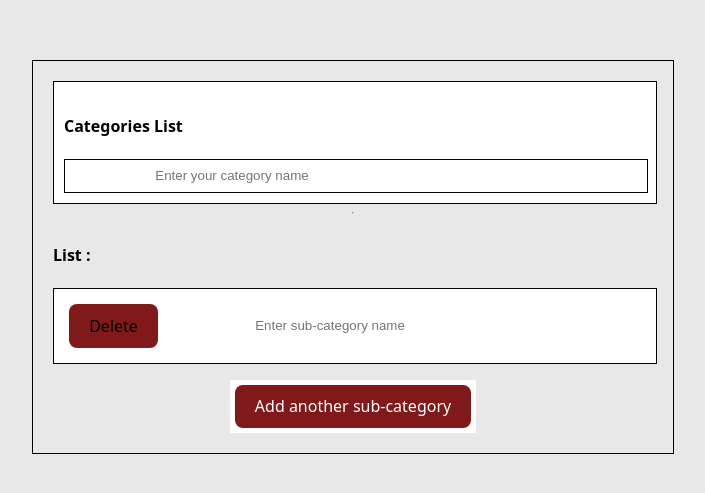
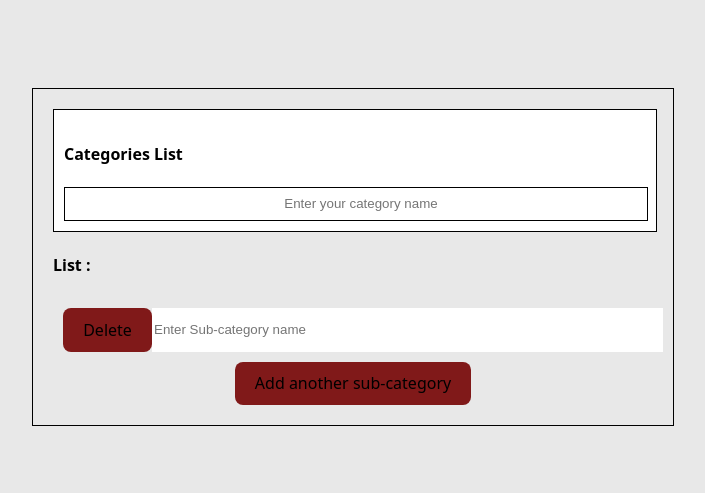
Before and after one commit to Jaysmart98/React-DG, a React (Vite) app: page / in a window 1280 px wide. Shown: the part 143-636 px from the top of the page, without its empty margins (287-992 px from the left). Built offline with nearby package versions, Linux system fonts and the light colour scheme.

Commit message:
Add SubCategory button added DeleteSubCategory added UseState included

```diff
--- a/index.html
+++ b/index.html
@@ -4,13 +4,13 @@
     <meta charset="UTF-8" />
     <link rel="icon" type="image/svg+xml" href="/vite.svg" />
     <meta name="viewport" content="width=device-width, initial-scale=1.0" />
-    <!-- <link href="https://cdn.jsdelivr.net/npm/bootstrap@5.3.7/dist/css/bootstrap.min.css" rel="stylesheet" integrity="sha384-LN+7fdVzj6u52u30Kp6M/trliBMCMKTyK833zpbD+pXdCLuTusPj697FH4R/5mcr" crossorigin="anonymous"> -->
     <title>Vite + React</title>
-  </head>
-  <body>
+    <!-- <link href="https://cdn.jsdelivr.net/npm/bootstrap@5.3.8/dist/css/bootstrap.min.css" rel="stylesheet" integrity="sha384-sRIl4kxILFvY47J16cr9ZwB07vP4J8+LH7qKQnuqkuIAvNWLzeN8tE5YBujZqJLB" crossorigin="anonymous">
+    <script src="https://cdn.jsdelivr.net/npm/bootstrap@5.3.8/dist/js/bootstrap.bundle.min.js" integrity="sha384-FKyoEForCGlyvwx9Hj09JcYn3nv7wiPVlz7YYwJrWVcXK/BmnVDxM+D2scQbITxI" crossorigin="anonymous"></script> -->
+    </head>
+    <body>
     <div id="root"></div>
     <script type="module" src="/src/main.jsx"></script>
-    <!-- <script src="https://cdn.jsdelivr.net/npm/bootstrap@5.3.7/dist/js/bootstrap.bundle.min.js" integrity="sha384-ndDqU0Gzau9qJ1lfW4pNLlhNTkCfHzAVBReH9diLvGRem5+R9g2FzA8ZGN954O5Q" crossorigin="anonymous"></script> -->
   </body>
 
 </html>
--- a/package.json
+++ b/package.json
@@ -10,7 +10,7 @@
     "preview": "vite preview"
   },
   "dependencies": {
-    "bootstrap": "^5.3.7",
+    "bootstrap": "^5.3.8",
     "react": "^19.0.0",
     "react-dom": "^19.0.0"
   },
--- a/src/components/secondaryComponents/Categories/Categories.css
+++ b/src/components/secondaryComponents/Categories/Categories.css
@@ -25,9 +25,33 @@ body{
 .input-container{
   border: 1px solid black;
   width: 100%;
+  display: flex;
+  justify-content: center;
+  align-items: center;
+}
+
+.Input-container2{
+  align-items: center;
+}
+
+#sub-container{
+ display: flex;
+  justify-content: center;
+  width: 100%;
+  justify-content: space-between;
+  padding: 10px;
+}
+
+#subInput{
+  background-color: #ffff;
+  width: 85%;
 }
 
 Input{
+  border: none;
+}
+
+input{
   border: none;
 }
 
--- a/src/components/secondaryComponents/Categories/Categories.jsx
+++ b/src/components/secondaryComponents/Categories/Categories.jsx
@@ -5,63 +5,62 @@ import Input from '../../primaryComponents/Input/Input.jsx'
 import './Categories.css'
 
 const Categories = () => {
+    const [subCategories, setSubCategories] = useState([
+        {
+          id: crypto.randomUUID(),
+          value: '' }
+      ]);
 
-    const [list, setList] = useState([]);
-    const [newList, setNewList] = useState("");
-    const [count, setCount] = useState(1);
+      const addSubCategory = () => {
+    const newId = crypto.randomUUID();
+    setSubCategories([...subCategories, { id: newId, value: '' }]);
+  };
 
+  const deleteSubCategory = (id) => {
+    setSubCategories(subCategories.filter(sub => sub.id !== id));
+  };
 
-    const handleAddTodo = () => {
-       console.log(list)
+   const handleInputChange = (id, event) => {
+    setSubCategories(
+      subCategories.map(sub =>
+        sub.id === id ? { ...sub, value: event.target.value } : sub
+      )
+    );
+  };
 
-    }
-
-    const  handleDelete = (id) => {
-      setList(list.filter((item) => item.id !== id));
-    }
 
 
     return (
-      <>
 
         <div id='main-container'>
-
         <div id='container1'>
           <h4>Categories List</h4>
 
           <div className='input-container'>
-          <Input type='text' label='' placeholder={"Enter your category name"} onChange={(e) => setNewList(e.target.value)} />
+          <Input type='text' label='' placeholder={"Enter your category name"} />
           </div>
         </div>
-
-          <hr />
 
           <div className='todo-list'>
           <h4>List :</h4>
 
-                <div id='map'>
-                <Button text={"Delete"} action={handleDelete}/>
-                <Input label='' placeholder='Enter sub-category name'/>
-                </div>
+        <div className='Input-container2'>
 
-            <ul>
-              {list.map((item) =>
-                  (<li  key={item.id}>
-                    <Input id="checkboxx" type='checkbox'/>
-                    {item.task}
-                    <Button colorParams={"#ffff"} bgcolor={"blue"} text={"Delete"} action={() => handleDelete(item?.id)}/>
-              </li>))}
-            </ul>
-          </div>
+         {subCategories.map((sub) => (
+            <div id='sub-container' key={sub.id}>
+              <button onClick={() => deleteSubCategory(sub.id)}> Delete </button>
+              <input id='subInput' type="text" value={sub.value} onChange={(e) => handleInputChange(sub.id, e)} placeholder={"Enter Sub-category name"} />
+            </div>
+          ))}
+        </div>
 
           <div id='btn-container'>
-          <Button bgcolor={"white"} colorParams={"#ffff"} action={handleAddTodo} text={"Add another sub-category"}/>
+          <button onClick={addSubCategory}>Add another sub-category</button>
           </div>
 
         </div>
-      </>
+        </div>
     )
   }
 
-
 export default Categories
```
Also changed, not shown: src/components/secondaryComponents/Categories/indexx.jsx (added, +80 -0 lines), 1 other file (tests, documents, lock files or other folders).
